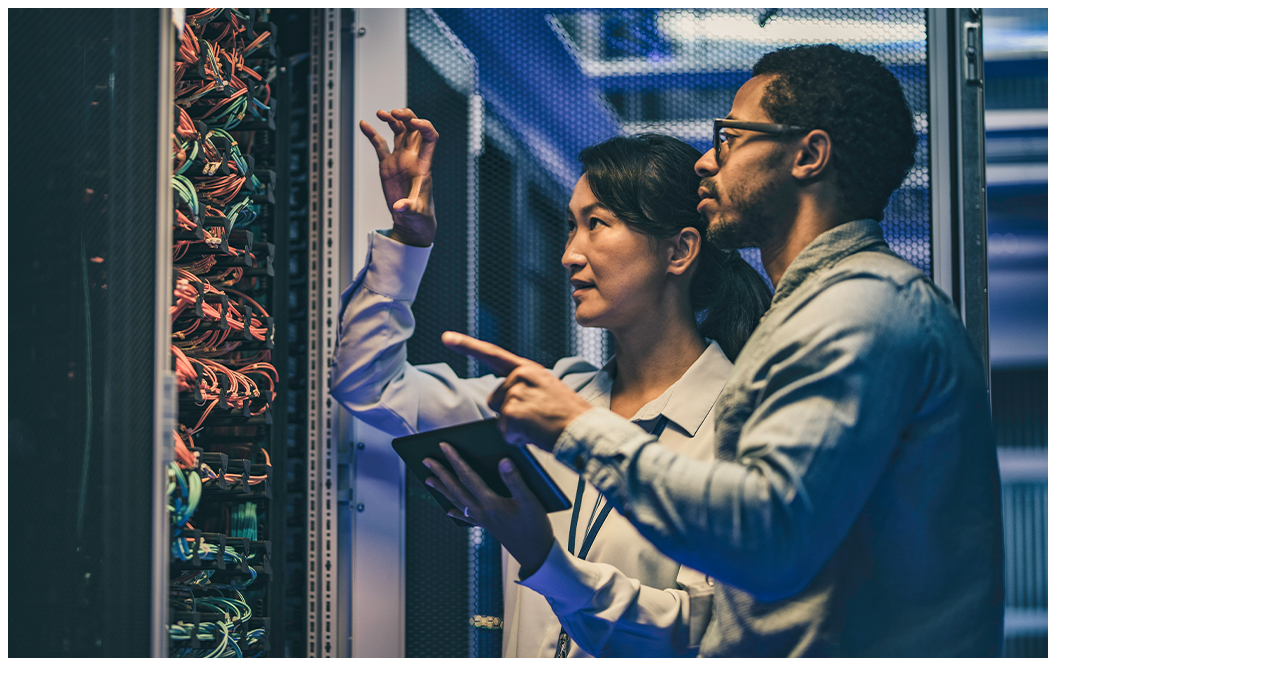
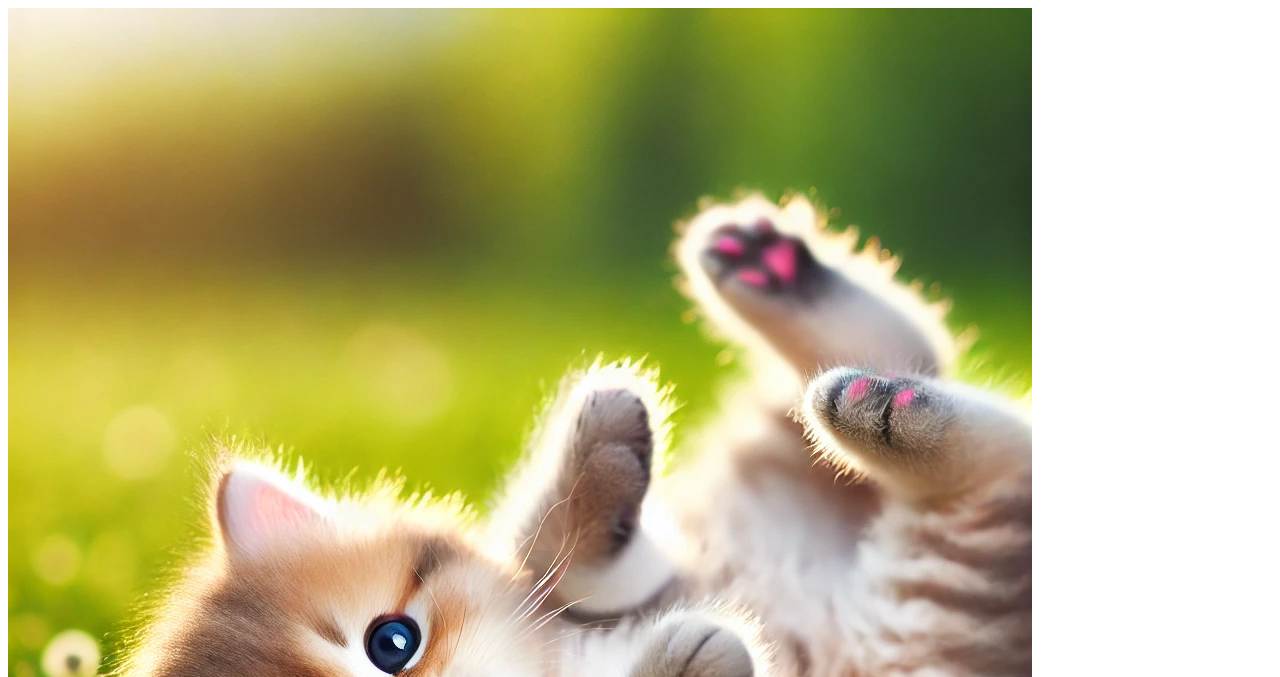
Before and after one commit to 20xsammyyy/info2180-lab1, a plain HTML site: page index.html in a window 1280 px wide. Shown: the top 677 px of the page. Drawn offline with Linux system fonts and the light colour scheme.

Commit message:
added a new image

```diff
--- a/index.html
+++ b/index.html
@@ -1,8 +1,8 @@
 <!DOCTYPE html>
 <html lang="en">
 <head>
-    <img src="cps-it-m.jpg" alt="computing">
-    <link rel="stylesheet" href="styles.css">
+    <img src="kitten.webp" alt="kitten">
+    <link rel="stylesheet"href="styles.css">
     <meta charset="UTF-8">
     <meta name="viewport" content="width=device-width, initial-scale=1.0">
     <meta http-equiv="X-UA-Compatible" content="ie=edge">
```
Also changed, not shown: kitten.webp (added).
